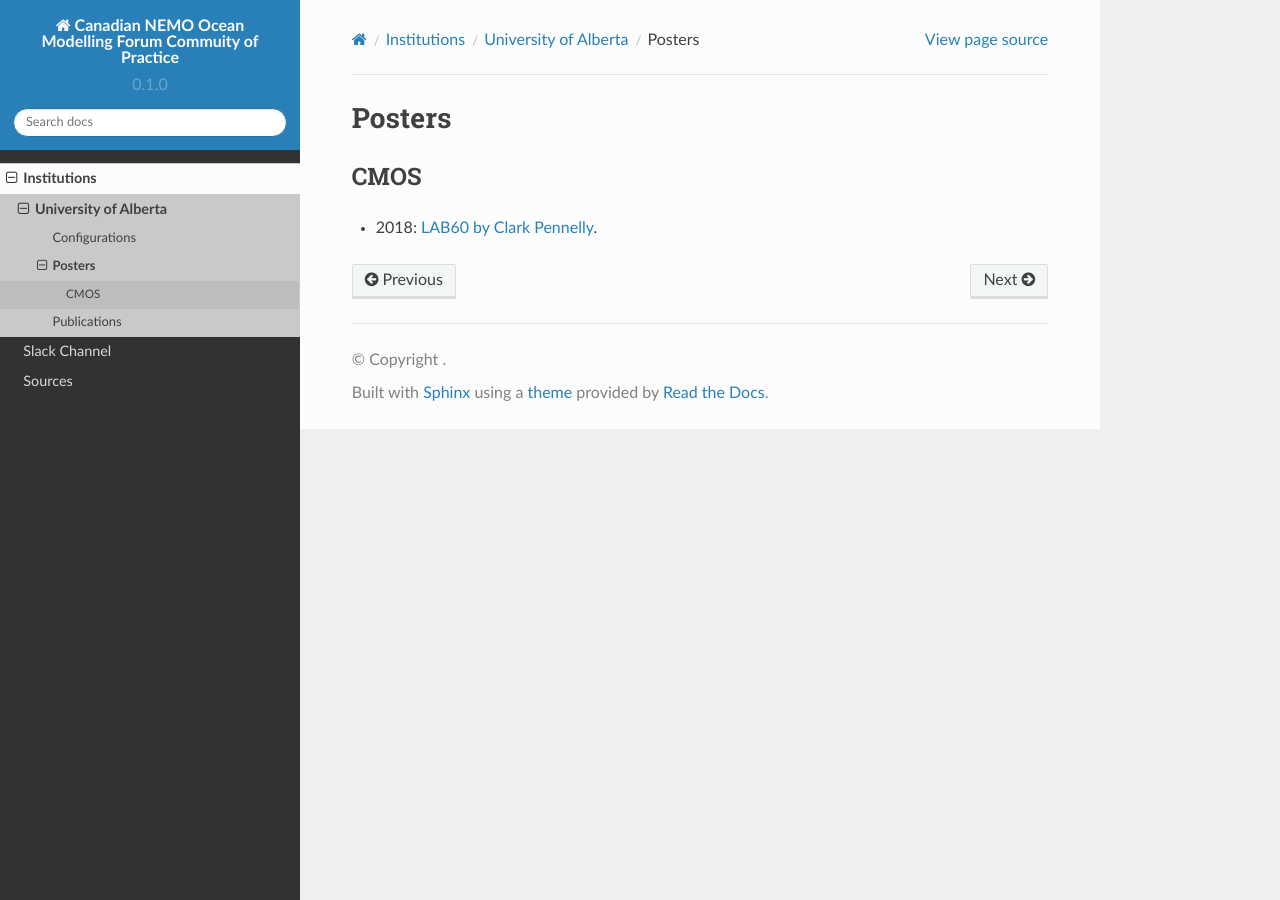
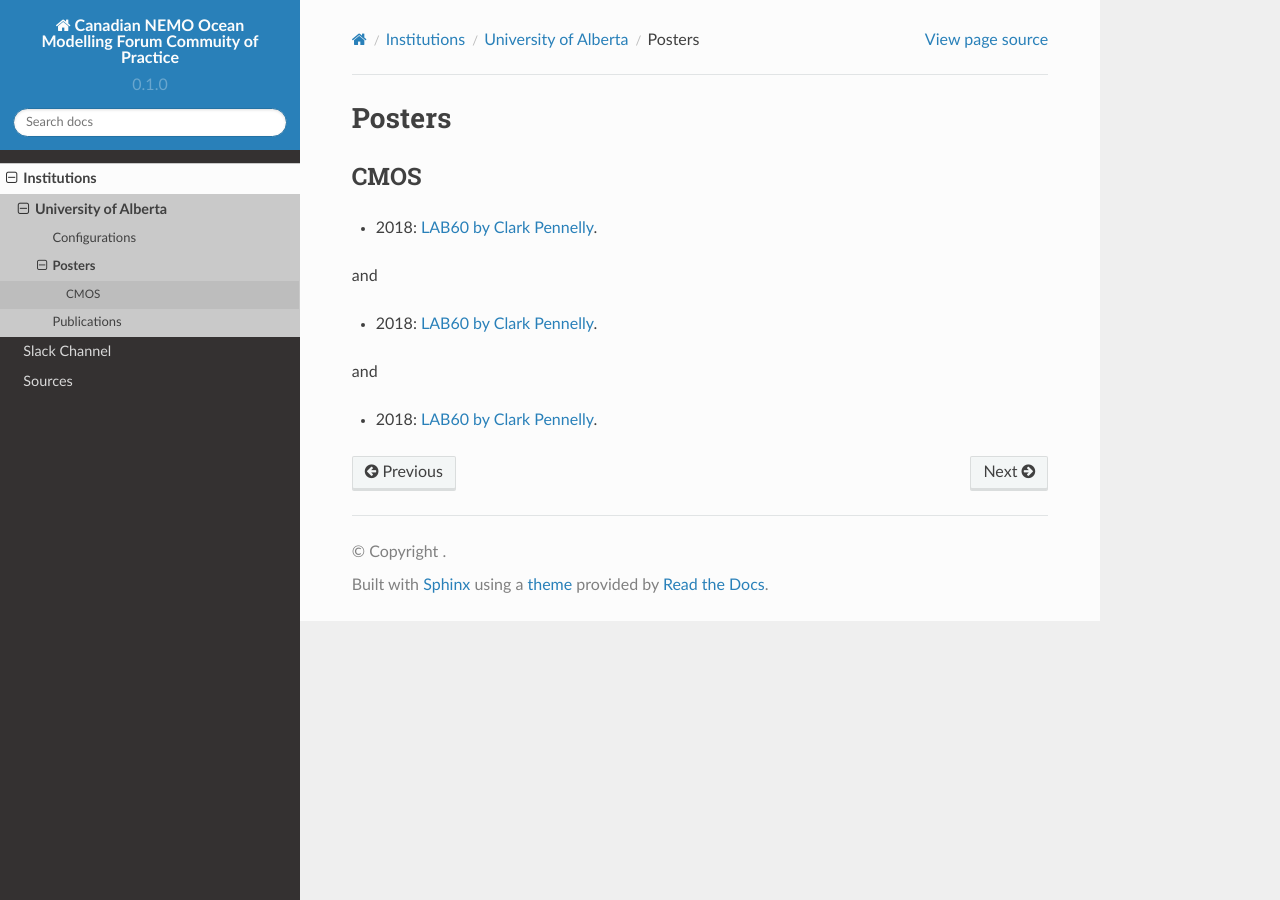
Before and after one commit to UofA-NEMO/Canadian-NEMO-Ocean-Modelling-Forum-Community-of-Practice, a Sphinx documentation site: the page built from docs/Institutions/UofA/Posters/index.rst, in a window 1280 px wide. Built offline with Sphinx 7.4.7 and the Read the Docs theme 2.0.0, drawn with Linux system fonts in a browser that asks for light colours; pages that are not in the unit, such as notebooks, are missing from menus.

Commit message:
Update index.rst

```diff
--- a/docs/Institutions/UofA/Posters/index.rst
+++ b/docs/Institutions/UofA/Posters/index.rst
@@ -5,3 +5,11 @@ CMOS
 ----
 
 - 2018: `LAB60 by Clark Pennelly <../../../_static/_UofA/CMOS_2018_Pennelly_LAB60.pdf>`_.
+
+and
+
+- 2018: `LAB60 by Clark Pennelly </_static/_UofA/CMOS_2018_Pennelly_LAB60.pdf>`_.
+
+and
+
+- 2018: `LAB60 by Clark Pennelly <../../../Institutions/UofA/Posters/CMOS_2018_Pennelly_LAB60.pdf>`_.
```
